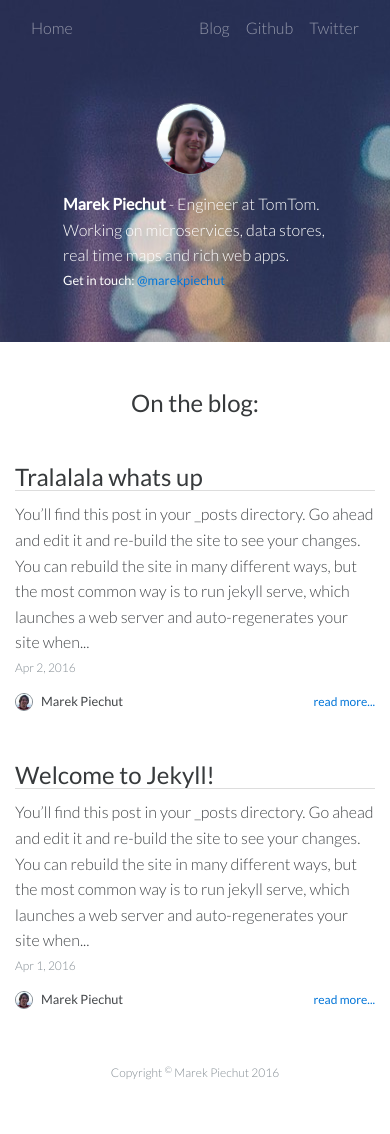
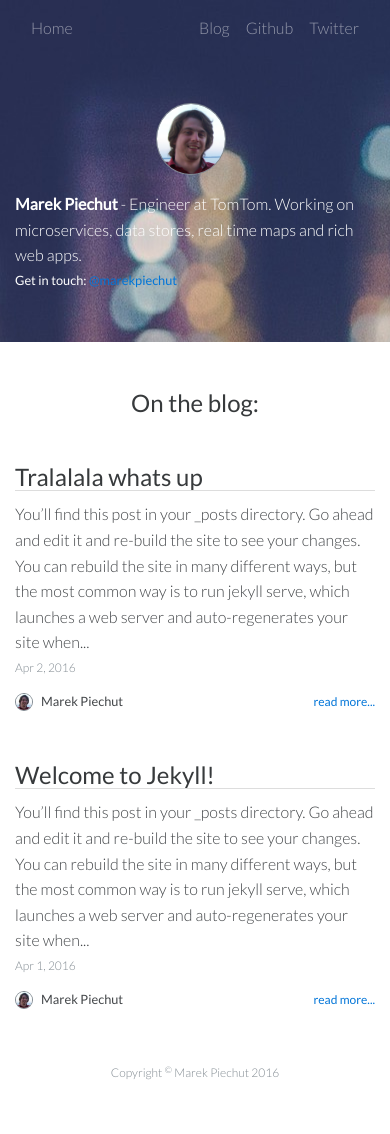
Before and after one commit to marekpiechut/marekpiechut.github.io, a Jekyll site: the page built from index.html, in a window 390 px wide. Built offline with Jekyll 4.4.1, drawn with Linux system fonts in a browser that asks for light colours; comment, search, counter and statistics services are not loaded.

Commit message:
Nicer layout of main page on phone

```diff
--- a/css/main.scss
+++ b/css/main.scss
@@ -85,7 +85,12 @@ h4 {
 
 @media (max-width: #{map-get($grid-breakpoints, "md")}) {
   .p-b-1-sm {
-		padding-bottom: 1em;
+		padding-bottom: 1em !important;
+	}
+
+	.p-x-0-sm {
+		padding-left: 0 !important;
+		padding-right: 0 !important;
 	}
 }
 
--- a/index.html
+++ b/index.html
@@ -8,7 +8,7 @@ layout: default
 	</div>
 
 	<div class="container">
-		<div class="row m-y-3 p-x-3" />
+		<div class="row m-y-3 p-x-3 p-x-0-sm" />
 			<div class="col-md-2 text-center text-md-right p-b-1-sm">
 				<span itemprop="image" class="p-r-05 p-y-1">
 					<img
```
